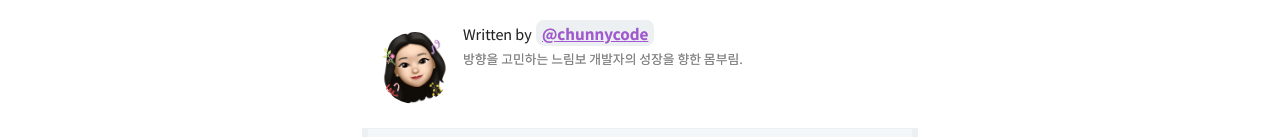
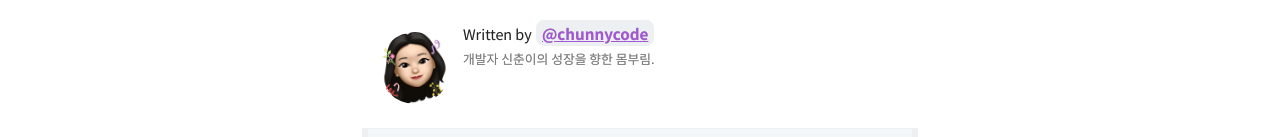
Before and after one commit to bomrecord/bomrecord.github.io, a Gatsby site: page / in a window 1280 px wide. Shown: the part 180-317 px from the top of the page. Built offline with nearby package versions, Linux system fonts and the light colour scheme; Gatsby itself is replaced by a stand-in of ours; some packages are replaced by stand-ins of ours; what typography-theme-github would draw is missing.

Commit message:
다듬기

```diff
--- a/gatsby-meta-config.js
+++ b/gatsby-meta-config.js
@@ -2,7 +2,7 @@ module.exports = {
   title: `춘이코드`,
   description: ``,
   author: `chunnycode`,
-  introduction: `방향을 고민하는 느림보 개발자의 성장을 향한 몸부림.`,
+  introduction: `개발자 신춘이의 성장을 향한 몸부림.`,
   siteUrl: `https://chunnycode.github.io`, // Your blog site url
   social: {
     twitter: ``, // Your Twitter account
```
Also changed, not shown: content/blog/생각/wanna_be.md (+3 -0 lines).
